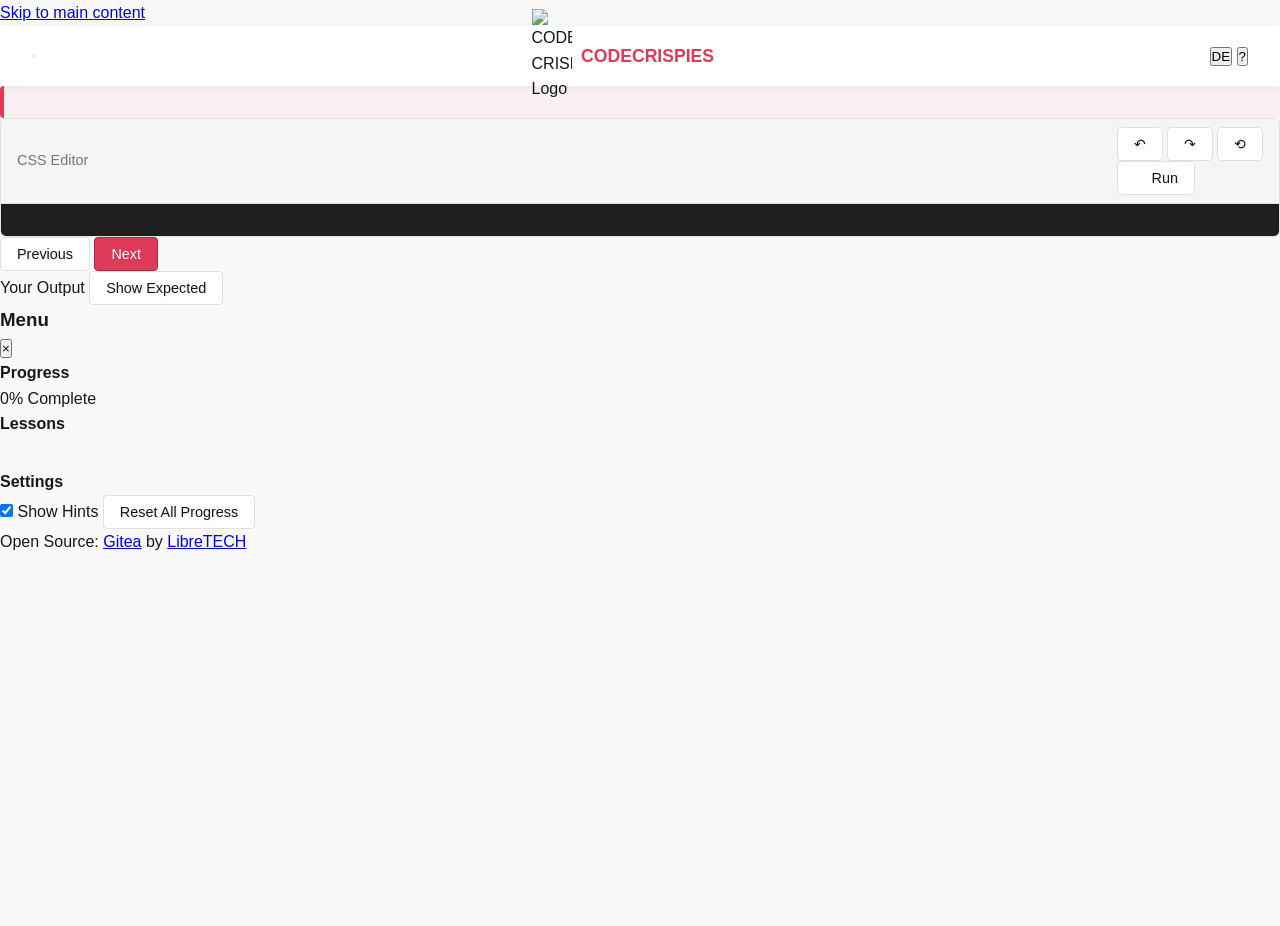
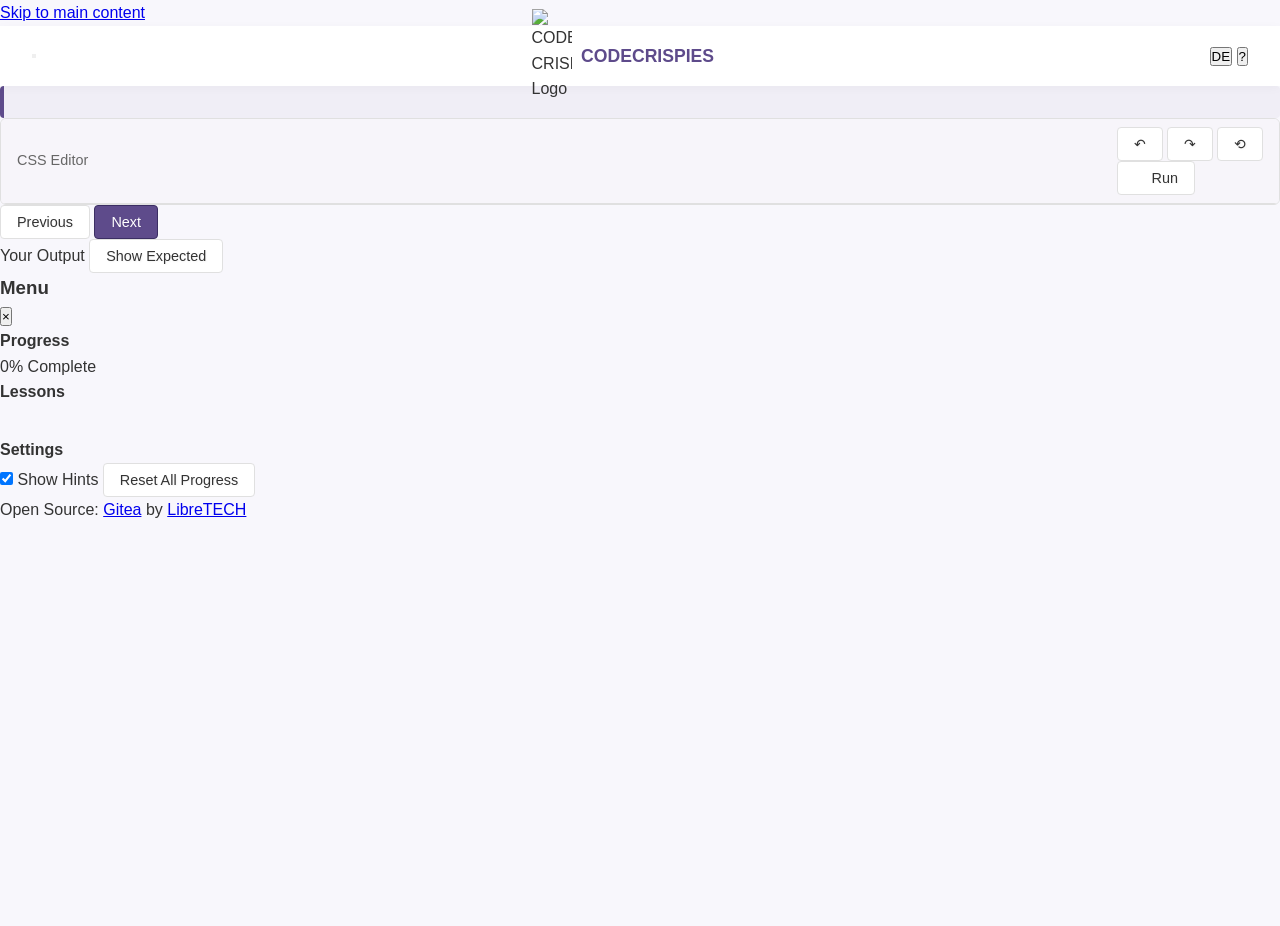

feat: add new logos and color schema

--- a/src/main.css
+++ b/src/main.css
@@ -1,21 +1,24 @@
+/* ================= BASE THEME ================= */
 :root {
 	/* Primary colors */
-	--primary-color: #dd3b59;
-	--primary-light: #ff5f7f;
-	--primary-dark: #af2740;
+	--primary-color: #5e4b8b; /* Rich purple */
+	--primary-light: #8a77b5; /* Lighter purple */
+	--primary-dark: #3b2e63; /* Darker purple */
 
 	/* Secondary colors */
-	--secondary-color: #393939;
-	--secondary-dark: #1e1e1e;
+	--secondary-color: #444444;
+	--secondary-dark: #222222;
 
 	/* Text colors */
-	--text-color: #13181c;
-	--light-text: #777;
+	--text-color: #333333;
+	--light-text: #666666;
+	--editor-text: #d4d4d4;
+	--white-text: #ffffff;
 
 	/* Background colors */
-	--bg-color: #f9f9f9;
+	--bg-color: #f8f7fc; /* Subtle purple tint */
 	--panel-bg: #ffffff;
-	--code-bg: #f5f5f5;
+	--code-bg: #f7f5fa; /* Very light purple */
 	--editor-bg: #1e1e1e;
 	--editor-highlight: #303030;
 
@@ -25,28 +28,39 @@
 	/* Status colors */
 	--info-color: #7a93fe;
 	--info-color-dark: #4a6bfd;
-	--success-color: #24b664;
-	--success-color-dark: #1e8f4d;
-	--success-color-light: #a3e6b4;
-	--error-color: #e74c3c;
+	--success-color: #58b890; /* Muted teal green */
+	--success-color-dark: #3d8d6a;
+	--success-color-light: #a3e6c8;
+	--error-color: #cb6e75; /* Muted red */
 
 	/* Special colors */
-	--primary-bg-light: rgba(253, 74, 149, 0.05);
-	--primary-bg-medium: rgba(253, 74, 149, 0.1);
-	--primary-bg-instruction: rgba(253, 74, 122, 0.05);
-	--success-bg-light: rgba(46, 204, 113, 0.1);
-	--success-bg-medium: rgba(46, 204, 113, 0.4);
+	--primary-bg-light: rgba(94, 75, 139, 0.05);
+	--primary-bg-medium: rgba(94, 75, 139, 0.1);
+	--primary-bg-instruction: rgba(94, 75, 139, 0.05);
+	--success-bg-light: rgba(88, 184, 144, 0.1);
+	--success-bg-medium: rgba(88, 184, 144, 0.4);
 	--error-bg-light: rgba(244, 244, 244, 0.8);
 	--modal-bg: rgba(0, 0, 0, 0.5);
 
+	/* Additional colors */
+	--badge-bg: var(--success-color);
+	--black-transparent-10: rgba(0, 0, 0, 0.1);
+	--black-transparent-20: rgba(0, 0, 0, 0.2);
+	--black-transparent-05: rgba(0, 0, 0, 0.05);
+	--white-transparent-80: rgba(255, 255, 255, 0.8);
+	--primary-transparent-05: rgba(94, 75, 139, 0.05);
+	--primary-transparent-10: rgba(94, 75, 139, 0.1);
+	--success-transparent-10: rgba(88, 184, 144, 0.1);
+	--success-transparent-40: rgba(88, 184, 144, 0.4);
+
 	/* Typography */
-	--font-main: "Inter", "Segoe UI", Roboto, Helvetica, Arial, sans-serif;
+	--font-main: "Playfair Display", "Inter", "Segoe UI", Roboto, sans-serif;
 	--font-code: "JetBrains Mono", "Fira Code", monospace;
 
 	/* Effects */
-	--shadow: 0 2px 10px rgba(0, 0, 0, 0.05);
-	--shadow-modal: 0 4px 16px rgba(0, 0, 0, 0.2);
-	--text-shadow: 1px 1px 2px rgba(0, 0, 0, 0.1);
+	--shadow: 0 2px 10px rgba(0, 0, 0, 0.03);
+	--shadow-modal: 0 4px 16px rgba(0, 0, 0, 0.15);
+	--text-shadow: 1px 1px 2px rgba(0, 0, 0, 0.05);
 
 	/* Sizes and spacing */
 	--header-height: 60px;
@@ -181,6 +195,21 @@ code {
 	color: var(--primary-color);
 }
 
+.module-list-item.completed {
+	position: relative;
+	padding-right: 2rem;
+}
+
+.module-list-item.completed::after {
+	content: "✓";
+	position: absolute;
+	right: 0.8rem;
+	top: 50%;
+	transform: translateY(-50%);
+	color: var(--primary-color);
+	font-weight: bold;
+}
+
 /* Lesson Container */
 .lesson-container {
 	display: flex;
@@ -264,6 +293,8 @@ code {
 }
 
 .code-editor {
+	display: flex;
+	flex-direction: column;
 	flex: 1;
 	position: relative;
 	border: 1px solid var(--border-color);
@@ -271,20 +302,12 @@ code {
 	overflow: hidden;
 }
 
-.code-editor.block-editor {
-	display: block;
-}
-
-.code-editor.inline-editor {
-	display: inline-block;
-	width: 100%;
-}
-
 .editor-header {
 	background-color: var(--code-bg);
 	padding: var(--spacing-xs) var(--spacing-md);
 	display: flex;
 	justify-content: space-between;
+	min-height: 2rem;
 	align-items: center;
 	font-size: 0.9rem;
 	color: var(--light-text);
@@ -293,13 +316,11 @@ code {
 
 .editor-content {
 	display: flex;
+	flex: 1;
 	flex-direction: column;
 	background-color: var(--editor-bg);
-	color: #d4d4d4;
-	padding: var(--spacing-md);
-	/*margin-bottom: 4rem;*/
-	overflow-y: scroll;
-	height: 100%;
+	color: var(--editor-text);
+	padding: 0;
 	font-family: var(--font-code);
 	font-size: 14px;
 	line-height: 1.5;
@@ -328,16 +349,16 @@ code {
 	flex: 1;
 	display: block;
 	background-color: transparent;
-	color: #d4d4d4;
+	color: var(--editor-text);
 	border: none;
 	width: 100%;
-	min-height: 100px; /* Ensure minimum height */
+	min-height: 14px; /* Ensure minimum height */
 	font-family: var(--font-code);
 	font-size: 14px;
 	line-height: 1.5;
-	padding: var(--spacing-xs) 0;
+	padding: var(--spacing-md);
 	outline: none;
-	overflow: auto; /* Ensure scrolling works */
+	overflow-y: scroll; /* Ensure scrolling works */
 	resize: none; /* Disable textarea resize */
 	caret-color: var(--primary-light);
 	transition: background-color 0.2s ease;
@@ -378,7 +399,7 @@ code {
 
 .btn-primary {
 	background-color: var(--primary-color);
-	color: white;
+	color: var(--white-text);
 	border: 1px solid var(--primary-dark);
 }
 
@@ -388,7 +409,7 @@ code {
 
 .btn-secondary {
 	background-color: var(--secondary-color);
-	color: white;
+	color: var(--white-text);
 	border: 1px solid var(--secondary-dark);
 }
 
@@ -408,17 +429,21 @@ code {
 	cursor: not-allowed;
 }
 
-.success,
-.success:hover,
-.success:focus {
+.success {
 	background-color: var(--success-color);
 	border: 1px solid var(--success-color);
 }
 
+.success:hover,
+.success:focus {
+	background-color: var(--success-color-dark);
+	border: 1px solid var(--success-color-dark);
+}
+
 .validation-indicators-container {
-	position: absolute;
-	top: 1rem;
-	right: 7rem;
+	/*position: absolute;*/
+	/*top: 1rem;*/
+	/*right: 8rem;*/
 	display: flex;
 	gap: 5px;
 	z-index: 5;
@@ -426,7 +451,7 @@ code {
 
 .validation-success-indicator {
 	background-color: var(--success-color);
-	color: white;
+	color: var(--white-text);
 	width: 20px;
 	height: 20px;
 	border-radius: 50%;
@@ -509,7 +534,7 @@ code {
 .feedback-success {
 	position: absolute;
 	bottom: 0.8rem;
-	right: 0.8rem;
+	right: 1.6rem;
 	color: var(--success-color-light);
 	font-weight: 800;
 	padding: var(--spacing-xs);
@@ -522,13 +547,22 @@ code {
 .feedback-error {
 	position: absolute;
 	bottom: 0.8rem;
-	right: 0.8rem;
+	right: 1.6rem;
 	color: var(--text-color);
 	font-weight: 500;
 	padding: var(--spacing-xs);
 	border-radius: var(--border-radius-sm);
 	background-color: var(--error-bg-light);
-	border-left: 3px solid white;
+	border-left: 3px solid var(--white-text);
+}
+
+.feedback-error kbd {
+	background-color: var(--error-bg-light);
+	color: var(--text-color);
+	border-radius: var(--border-radius-sm);
+	padding: calc(var(--spacing-xs) / 2);
+	font-size: 0.7rem;
+	letter-spacing: -0.75px;
 }
 
 /* Success states */
@@ -552,4 +586,30 @@ code {
 /* Utility classes */
 .hidden {
 	display: none;
+}
+
+/* Completed lesson indicators */
+.completion-badge {
+	display: inline-block;
+	margin-left: 0.8rem;
+	padding: 0.2rem 0.6rem;
+	font-size: 0.7rem;
+	font-weight: 600;
+	color: var(--white-text);
+	background-color: var(--badge-bg);
+	border-radius: 1rem;
+	vertical-align: middle;
+	text-transform: uppercase;
+	letter-spacing: 0.5px;
+}
+
+/* Update run button styling when in re-run state */
+#run-btn.re-run {
+	background-color: var(--success-color);
+	border-color: var(--success-color);
+}
+
+#run-btn.re-run:hover {
+	background-color: var(--success-color-dark);
+	border-color: var(--success-color-dark);
 }
